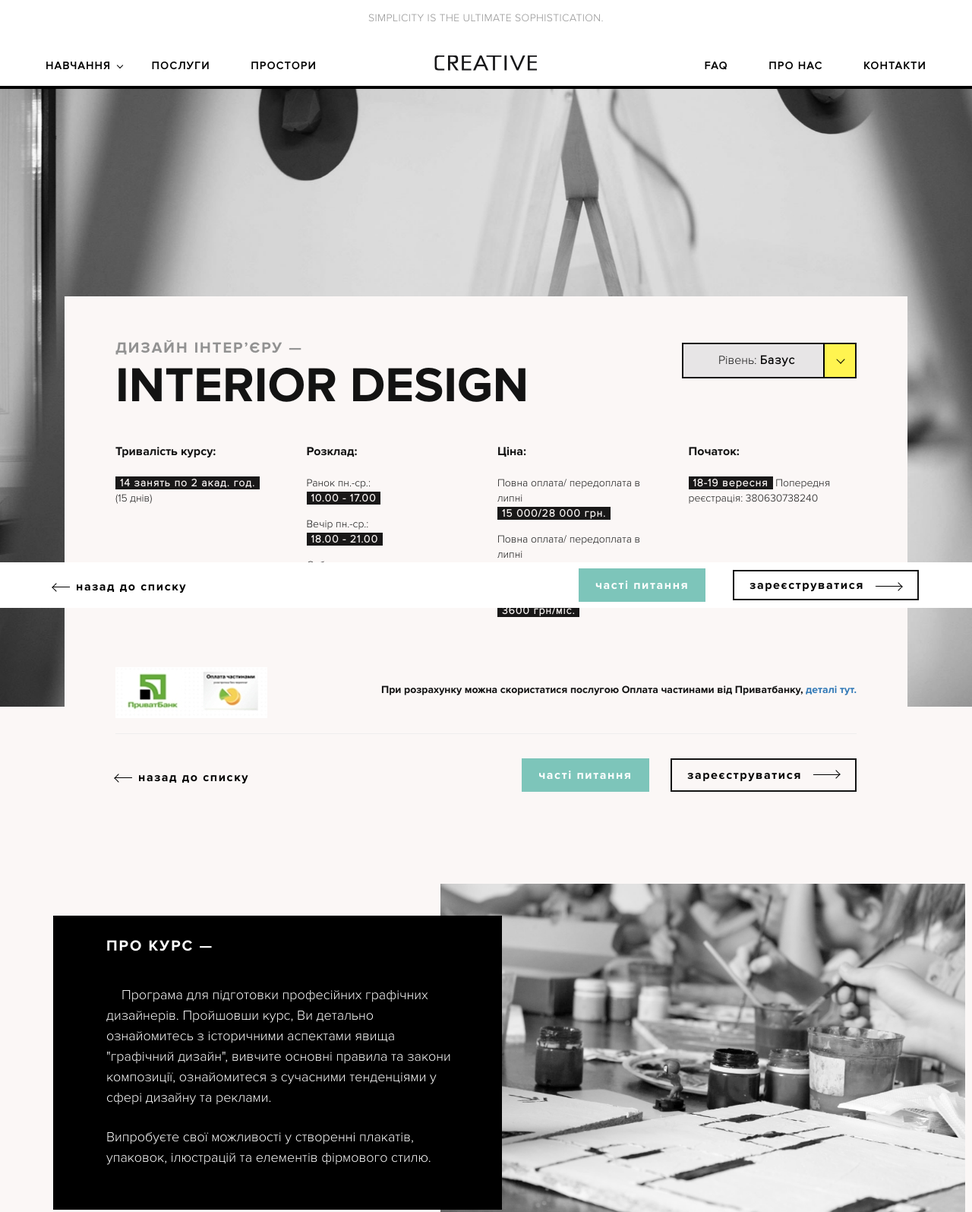
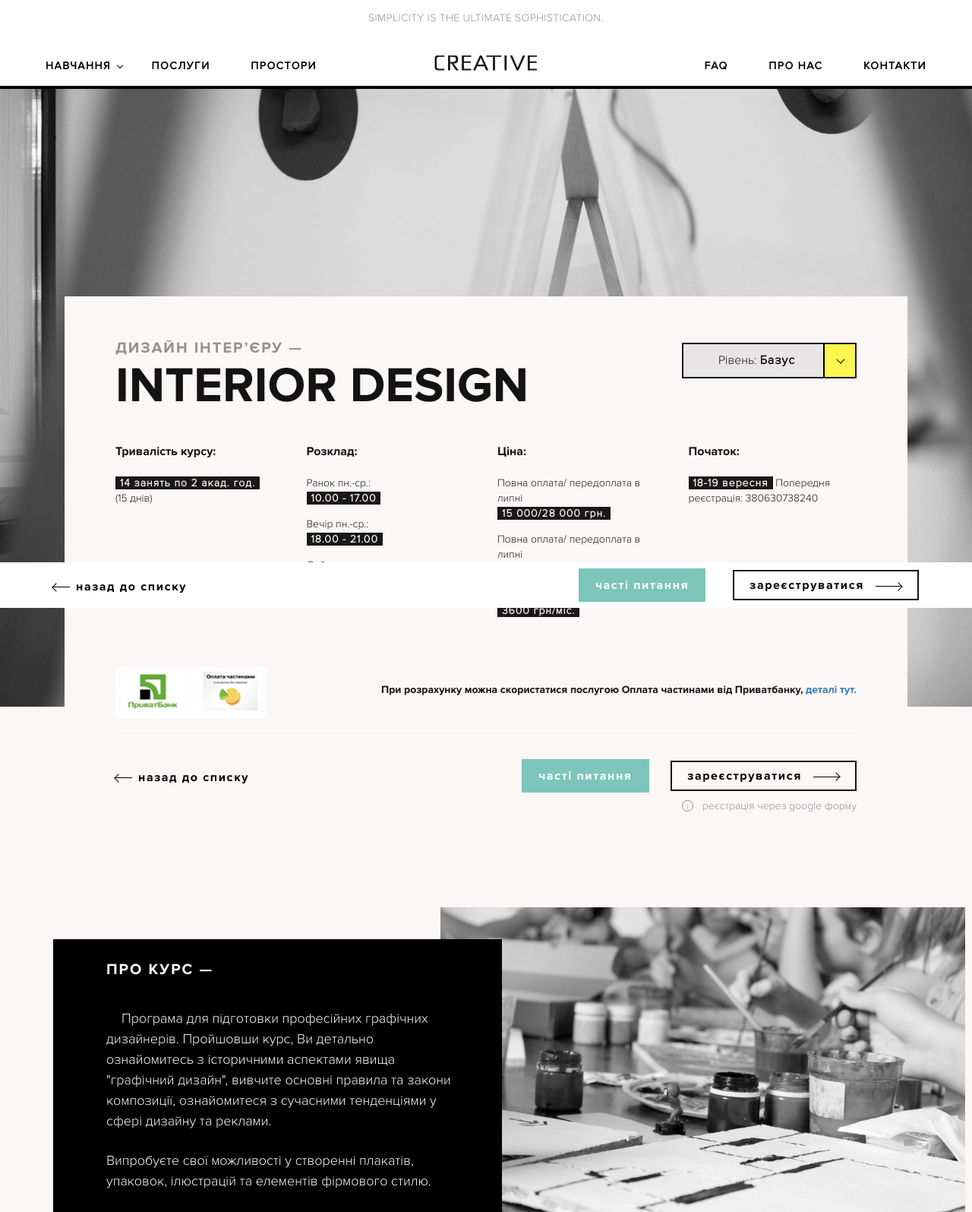
Before and after one commit to nestcolors/school-design, a website built with webpack: page about-course-page.html in a window 1280 px wide. Shown: the top 1595 px of the page at 76% size. Built offline with Linux system fonts and the light colour scheme.

Commit message:
fix about-course page

```diff
--- a/about-course-page.html
+++ b/about-course-page.html
@@ -137,9 +137,13 @@
             </div>
             <div class="col-xs-12 col-sm-9">
               <div class="pull-right">
-                <a class="cr-button-accent register-link hidden-sm hidden-md hidden-xs">часті питання</a>
-                <a class="cr-button register-link">зареєструватися</a>
-                <a href="#" class="google-registration hidden-sm hidden-md hidden-lg">реєстрація через google form</a>
+                <div class="">
+                  <a class="cr-button-accent register-link hidden-sm hidden-md hidden-xs">часті питання</a>
+                  <a class="cr-button register-link">зареєструватися</a>
+                </div>
+                <div class="cr-info-row">
+                  реєстрація через google форму
+                </div>
               </div>
             </div>
           </div>
--- a/src/styles/components/buttons.sass
+++ b/src/styles/components/buttons.sass
@@ -11,6 +11,7 @@ a
   letter-spacing: 1.6px
   cursor: pointer
   color: $dark
+  display: inline-block
   &:hover
     background: $dark
     color: $white
--- a/src/styles/pages/about-course-page.sass
+++ b/src/styles/pages/about-course-page.sass
@@ -214,8 +214,18 @@
   @include media(to_tablet)
     .register-link
       width: 250px
-      margin: 20px auto
+      margin: 0 auto
       display: block
+  @include media(mobile)
+    .cr-back-link
+      &:before, &:after
+        display: none
+    .cr-info-row
+      display: block
+      width: 205px
+      margin: 0 auto
+      float: none
+      margin-top: 10px
 .cr-courses-slider
   .mode-gray
     background: $black
@@ -270,3 +280,21 @@
       opacity: 1
       width: 80%
       margin: 0 auto
+.cr-info-row
+  color: $light_gray
+  position: relative
+  margin-top: 10px
+  float: right
+  &:before
+    position: absolute
+    content: 'i'
+    padding: 5px
+    border: 1px solid #929292
+    border-radius: 50%
+    left: -27px
+    width: 15px
+    height: 15px
+    line-height: 5px
+    text-align: center
+    font-size: 11px
+    top: 2px
```
Also changed, not shown: dist/index.bundle.js.
